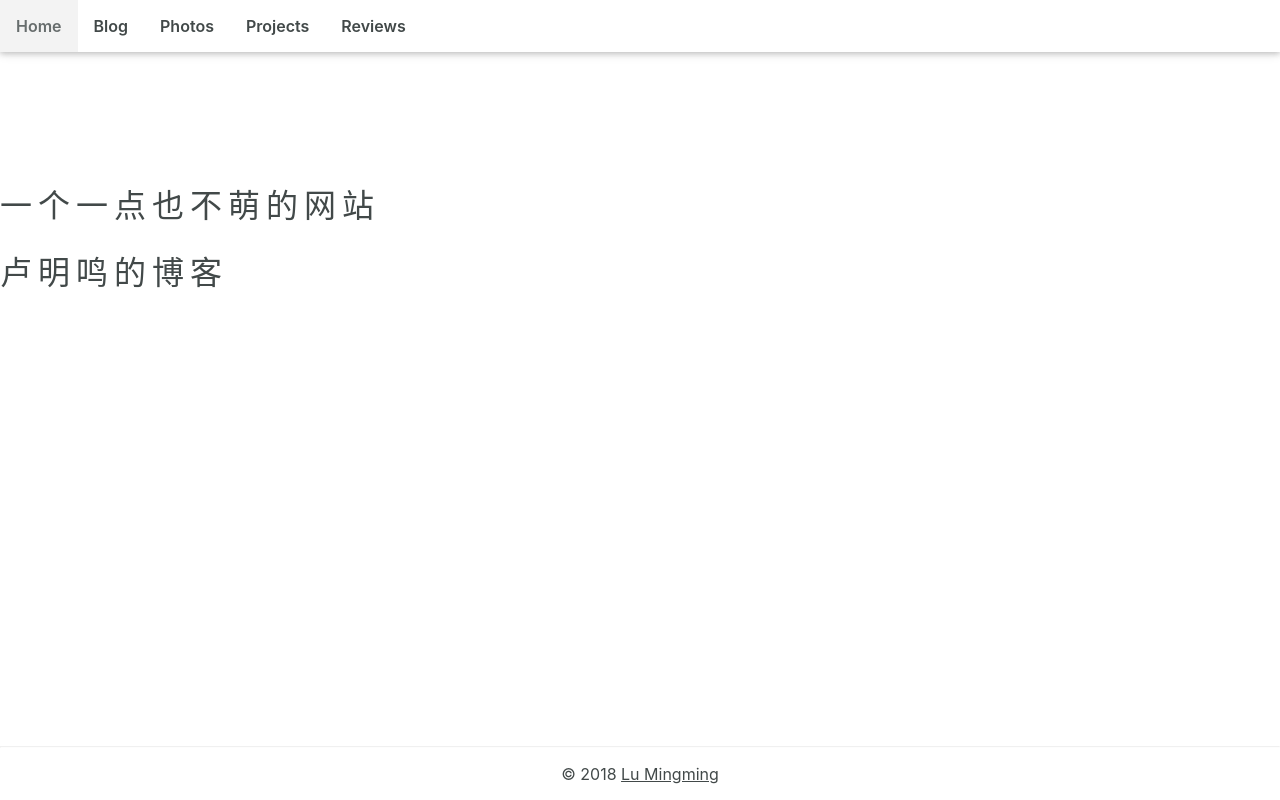
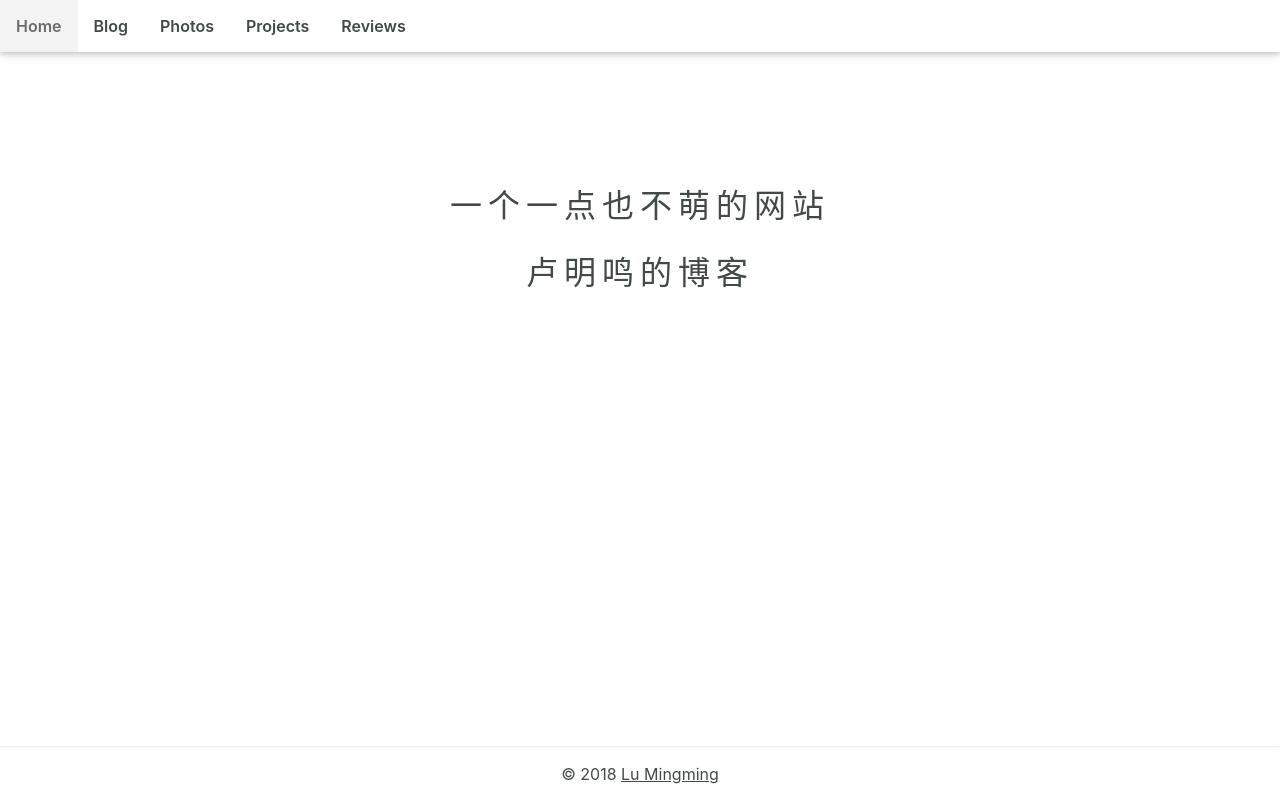
Before and after one commit to mingming-lu/lmm, a Vue app in the folder app/: page /home in a window 1280 px wide. Built offline with nearby package versions, Linux system fonts and the light colour scheme; some icons are missing.

Commit message:
home using styles

```diff
--- a/app/src/components/Home.vue
+++ b/app/src/components/Home.vue
@@ -10,7 +10,8 @@ export default {
 }
 </script>
 
-<style scoped>
+<style lang="scss" scoped>
+@import '@/assets/scss/styles.scss';
 h1 {
   font-weight: 500;
   letter-spacing: 6px;
```
